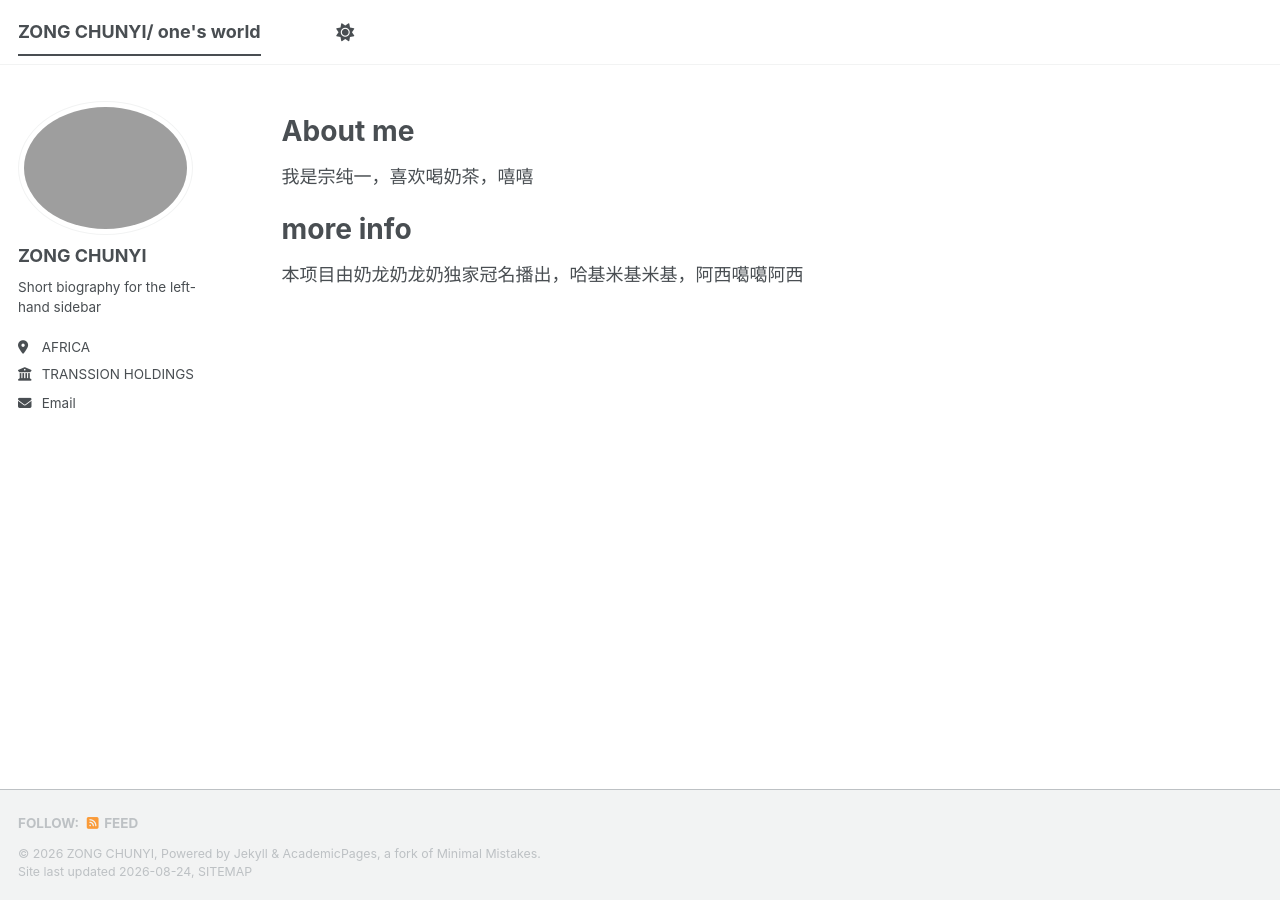
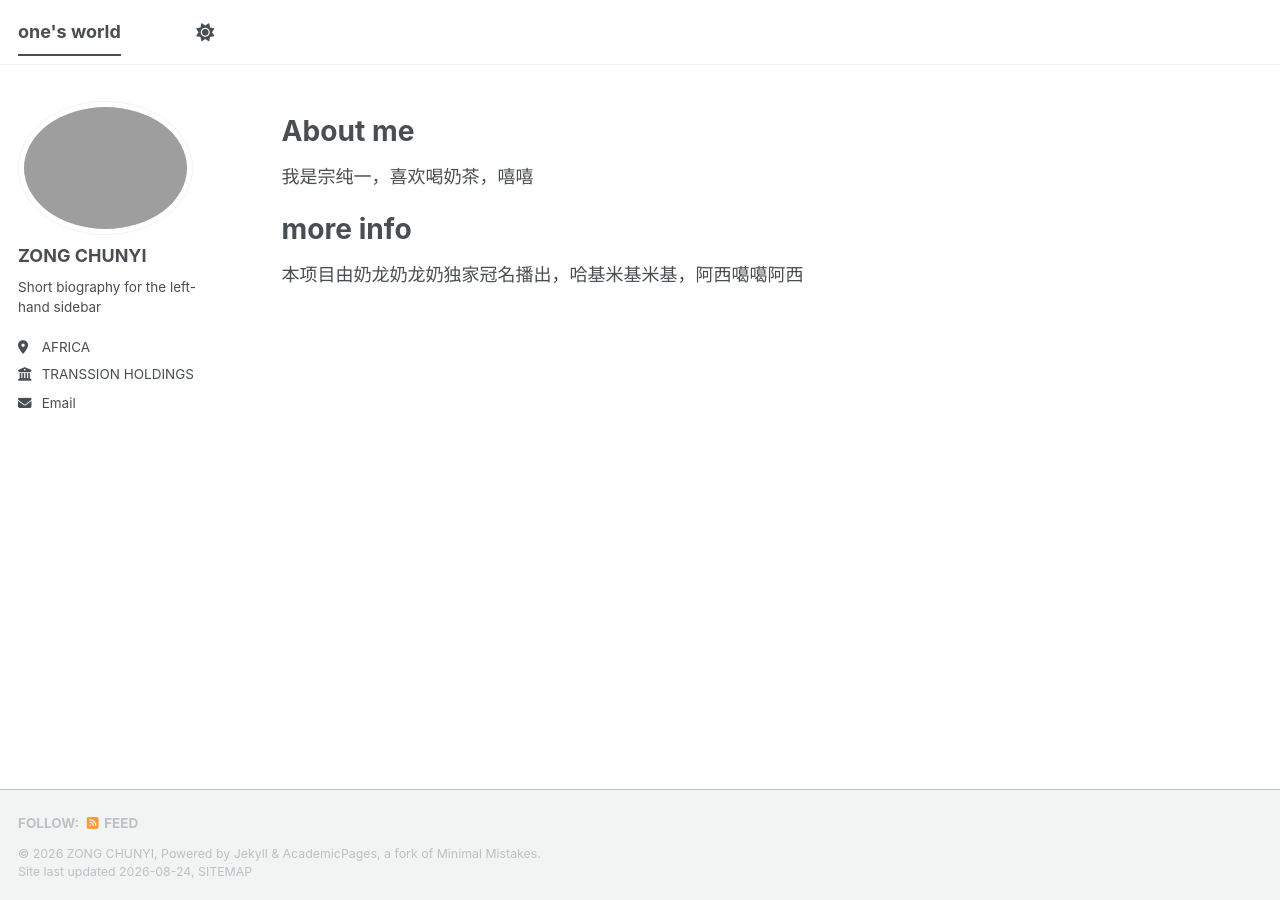
Before and after one commit to Chunayaya/Chunayaya.github.io, a Jekyll site: the page built from _pages/about.md, in a window 1280 px wide. Built offline with Jekyll 4.4.1, drawn with Linux system fonts in a browser that asks for light colours; a style sheet for code colours, icons or effects is not loaded.

Commit message:
Update _config.yml

```diff
--- a/_config.yml
+++ b/_config.yml
@@ -9,7 +9,7 @@
 # Basic Site Settings
 locale                   : "en-US"
 site_theme               : "default" # The available themes options are "default", "air", "sunrise", "mint", "dirt" and "contrast"
-title                    : "ZONG CHUNYI/ one's world"
+title                    : "one's world"
 title_separator          : "-"
 name                     : &name "ZONG CHUNYI"
 description              : &description "Your Name's academic portfolio"   # Update this with a general description of your site, this is the default if not overridden by a page
```
